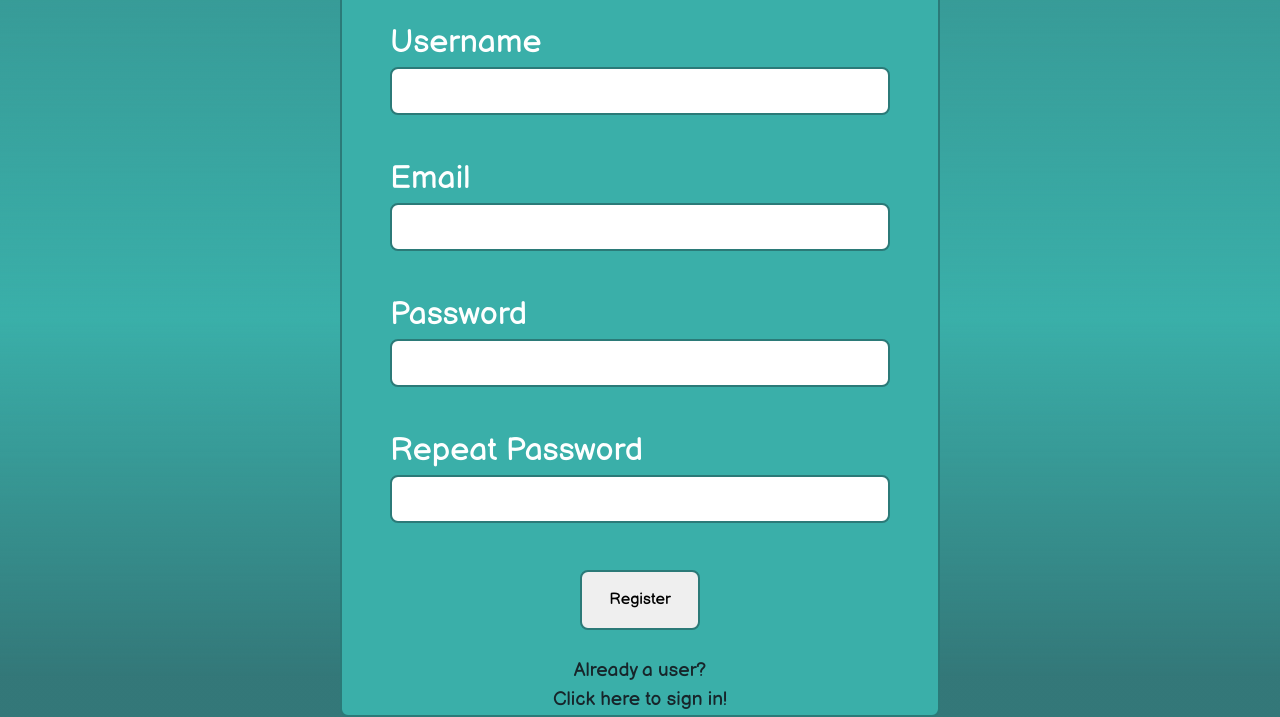
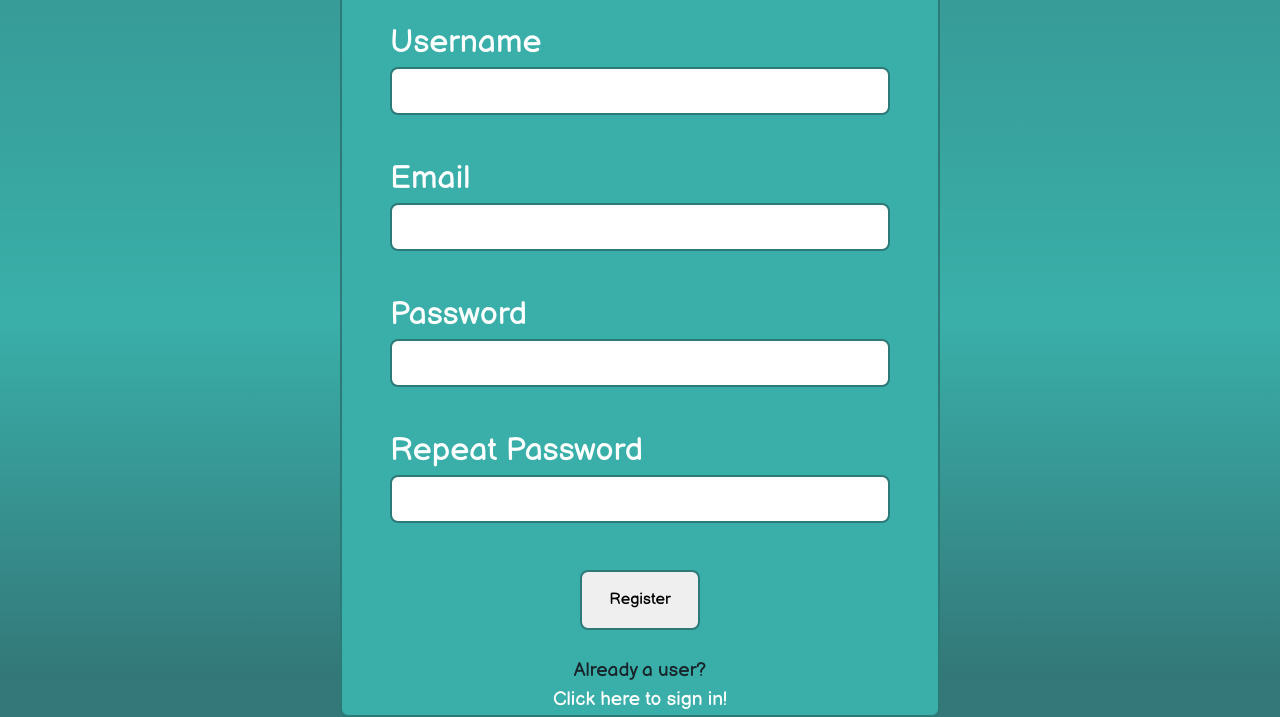
Before and after one commit to JacobG03/social, a Flask app: page /register in a window 1280 px wide. Shown: the part 83-800 px from the top of the page. Run offline with Flask 2, Linux system fonts and the light colour scheme.

Commit message:
load more fix

```diff
--- a/app/models.py
+++ b/app/models.py
@@ -5,6 +5,8 @@ from werkzeug.security import generate_password_hash, check_password_hash
 
 
 #! User names cannot contain '-', its used in js for cutting out id
+# TODO - Add a timestamp when the user registered
+#*  Think of more user variables
 class User(UserMixin, db.Model):
     id = db.Column(db.Integer, primary_key=True)
     username = db.Column(db.String(64), index=True, unique=True)
--- a/app/static/css/style.css
+++ b/app/static/css/style.css
@@ -759,7 +759,7 @@ div.userpage {
 
 .form-redirect-box a {
 	font-size: 1.2rem;
-	color: var(--dark);
+	color: var(--white);
 }
 
 .form-redirect-box a:hover {
--- a/app/static/js/main.js
+++ b/app/static/js/main.js
@@ -206,6 +206,7 @@ function renderUsers (users, amount) {
             }
         }
         if (users.length != amount) {
+            if ((content.children.length) != users_data.length) {
                 let view_more_box = document.createElement('div');
                 view_more_box.id = 'view-more-users-box';
                 content.appendChild(view_more_box);
@@ -226,6 +227,7 @@ function renderUsers (users, amount) {
                     clearUsers();
                     renderUsers(users_data, usersToDisplay);
                 })
+            }
         }
     }
 }
```
Lines whose indentation alone changed are shown as unchanged.
